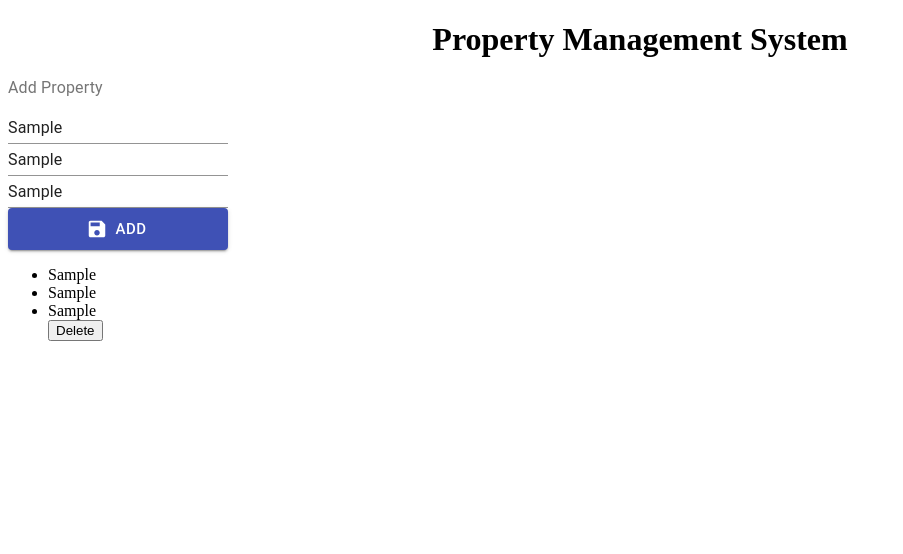
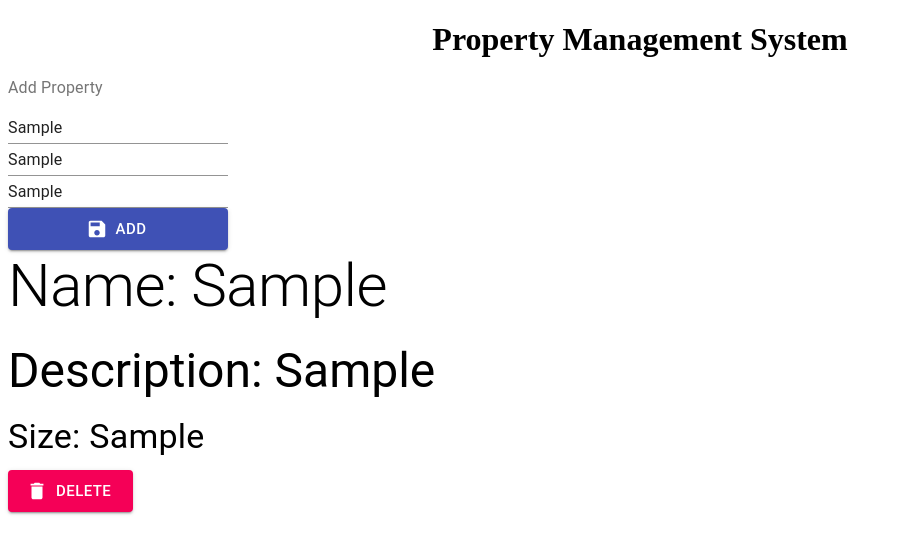
Before and after one commit to Arijeet10/Property-Management-App, a React (Create React App) app: page / in a window 1280 px wide. Both pictures are taken after typing "Sample", "Sample", "Sample" into the empty fields and a click on the button "ADD". Shown: the top 554 px of the page, without its empty margins (0-903 px from the left). Built offline with nearby package versions, Linux system fonts and the light colour scheme.

Commit message:
added material-ui components to view property data

```diff
--- a/src/components/index.jsx
+++ b/src/components/index.jsx
@@ -1,3 +1,5 @@
+import { Button, Typography } from "@material-ui/core";
+import DeleteIcon from '@material-ui/icons/Delete';
 import React from "react";
 
 function Home(props) {
@@ -8,12 +10,25 @@ function Home(props) {
 
     return (
         <div>
-            <ul>
-                <li>{props.propName}</li>
-                <li>{props.desc}</li>
-                <li>{props.size}</li>
-                <button type="submit" onClick={handleDelete}>Delete</button>
-            </ul>
+            <Typography variant="h2" gutterBottom>
+                Name: {props.propName}
+            </Typography>
+            <Typography variant="h3" gutterBottom>
+                Description: {props.desc}
+            </Typography>
+            <Typography variant="h4" gutterBottom>
+                Size: {props.size}
+            </Typography>
+
+            <Button
+                variant="contained"
+                color="secondary"
+                size="large"
+                startIcon={<DeleteIcon />}
+                onClick={handleDelete}
+            >
+                Delete
+            </Button>
         </div>
     )
 }
```
